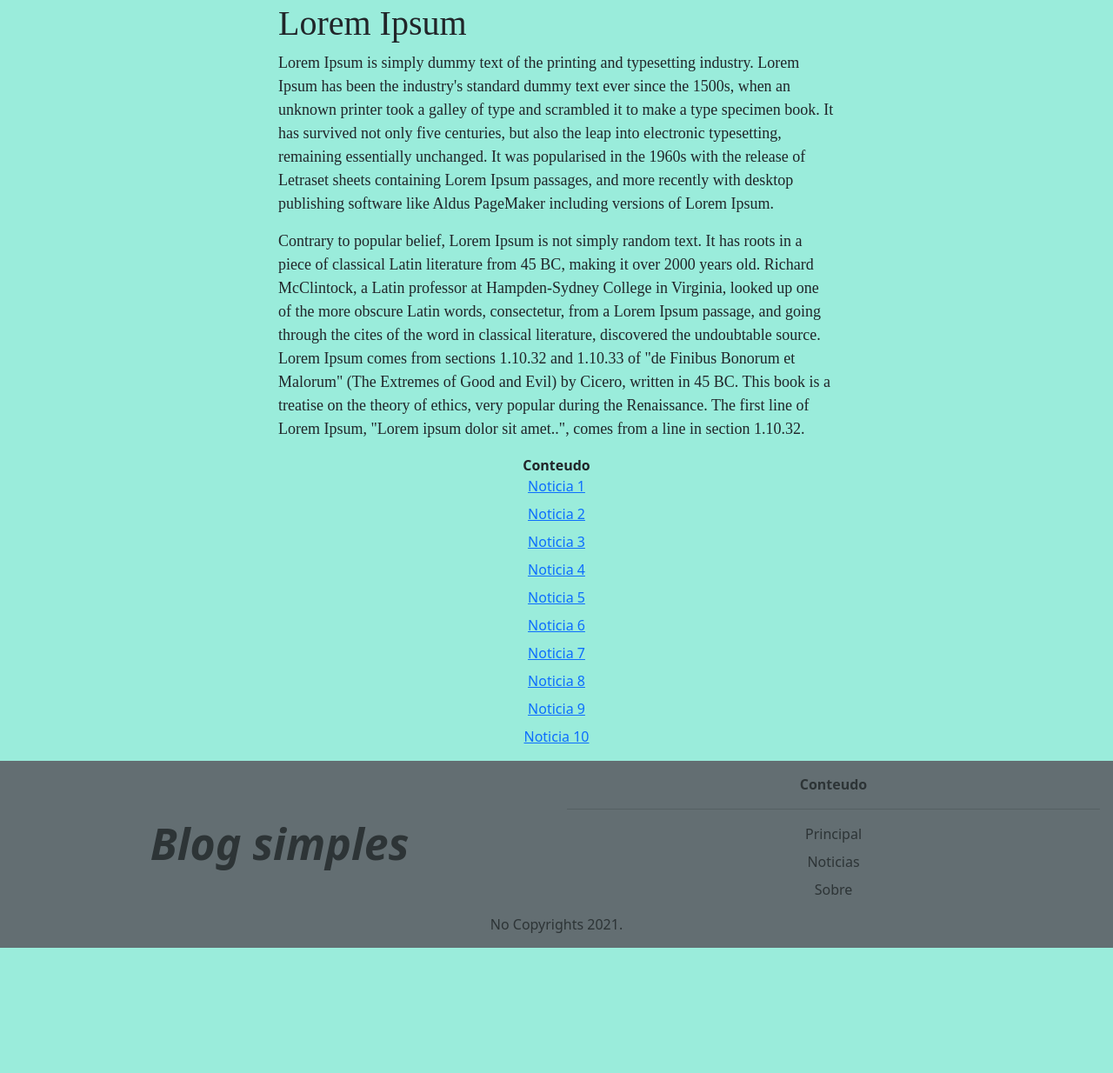
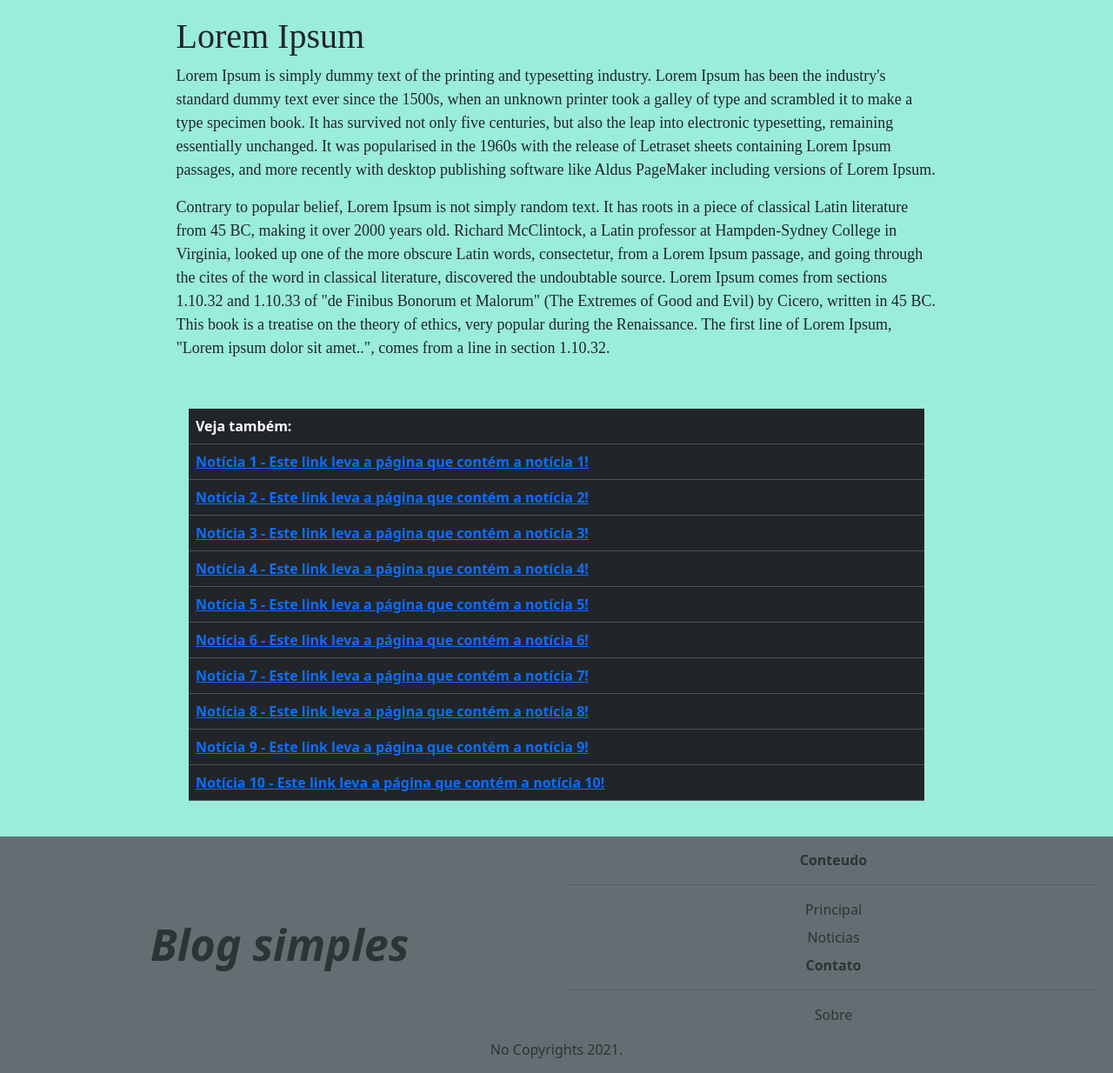
Before and after one commit to r0t1v/AvaliationOneDSweb, a plain HTML site: page index.html in a window 1280 px wide. Shown: the part 482-1716 px from the top of the page at 87% size. Before the commit the page ends 1572 px from the top, so only its background shows below. Drawn offline with nearby package versions, Linux system fonts and the light colour scheme.

Commit message:
adjustment v2

```diff
--- a/index.html
+++ b/index.html
@@ -12,18 +12,20 @@
 	</head>
 	<body style="background-color: #9AECDB">
 		<div class="topolang" align="right">
-			<img alt="EN-US" src="https://i.imgur.com/QqtGoQ4.gif" width="15" height="10" />EN-US
+			<img alt="EN-US" src="https://i.imgur.com/QqtGoQ4.gif" width="15" height="10"/>EN-US
 			<img alt="PT-BR" src="https://i.imgur.com/3fl9Sfi.gif" width="15" height="10"/>PT-BR
 		</div>
 		<center>
+		<nav>
 		<div class="menu">
 			<h1 style="font-weight: bold; color: #0984e3;">Blog simples</h1>
 				<div class="btn-group" role="group" aria-label="Basic example">
 					<a class="btn btn-outline-primary" href="index.html" role="button">Principal</a>
-					<a class="btn btn-outline-primary" href="#noticias" role="button">Noticias</a>
+					<a class="btn btn-outline-primary" href="#noticia" role="button">Noticias</a>
 					<a class="btn btn-outline-primary" href="#sobre" role="button">Sobre</a>
 				</div>
 		</div>
+		</nav>
 		<div id="carousel" class="carousel slide" data-bs-ride="carousel">
 			  <div class="carousel-indicators">
 			    <button type="button" data-bs-target="#carousel" data-bs-slide-to="0" class="active" aria-current="true" aria-label="Slide 1"></button>
@@ -36,36 +38,36 @@
 			    <div class="carousel-item active">
 			      <img src="src/slide1.png" class="d-block w-75" alt="...">
 			      <div class="carousel-caption d-none d-md-block">
-			        <a href="" style="text-decoration-line: none; color:#00cec9"><h5>Noticia 1</h5></a>
-			        <p>Este link leva a pegina que contem a noticia 1.</p>
+			        <a href="" style="text-decoration-line: none; color:#00cec9"><h5>Notícia 1</h5></a>
+			        <p>Este link leva a página que contém a notícia 1.</p>
 			      </div>
 			    </div>
 			    <div class="carousel-item">
 			      <img src="src/slide2.png" class="d-block w-75" alt="...">
 			      <div class="carousel-caption d-none d-md-block">
-			        <a href="" style="text-decoration-line: none; color:#6c5ce7"><h5>Noticia 2</h5></a>
-			        <p>Este link leva a pegina que contem a noticia 2.</p>
+			        <a href="" style="text-decoration-line: none; color:#6c5ce7"><h5>Notícia 2</h5></a>
+			        <p>Este link leva a página que contém a notícia 2.</p>
 			      </div>
 			    </div>
 			    <div class="carousel-item">
 			      <img src="src/slide3.png" class="d-block w-75" alt="...">
 			      <div class="carousel-caption d-none d-md-block">
-			        <a href="" style="text-decoration-line: none; color:#00b894"><h5>Noticia 3</h5></a>
-			        <p>Este link leva a pegina que contem a noticia 3.</p>
+			        <a href="" style="text-decoration-line: none; color:#00b894"><h5>Notícia 3</h5></a>
+			        <p>Este link leva a página que contém a notícia 3.</p>
 			      </div>
 			    </div>
 			    <div class="carousel-item">
 			      <img src="src/slide4.png" class="d-block w-75" alt="...">
 			      <div class="carousel-caption d-none d-md-block">
-			        <a href="" style="text-decoration-line: none; color:#00b894"><h5>Noticia 4</h5></a>
-			        <p>Este link leva a pegina que contem a noticia 4.</p>
+			        <a href="" style="text-decoration-line: none; color:#00b894"><h5>Notícia 4</h5></a>
+			        <p>Este link leva a página que contém a notícia 4.</p>
 			      </div>
 			    </div>
 			    <div class="carousel-item">
 			      <img src="src/slide5.png" class="d-block w-75" alt="...">
 			      <div class="carousel-caption d-none d-md-block">
-			        <a href="" style="text-decoration-line: none; color:#00b894"><h5>Noticia 5</h5></a>
-			        <p>Este link leva a pegina que contem a noticia 5.</p>
+			        <a href="" style="text-decoration-line: none; color:#00b894"><h5>Notícia 5</h5></a>
+			        <p>Este link leva a página que contém a notícia 5.</p>
 			      </div>
 			    </div>
 			  </div>
@@ -79,25 +81,29 @@
 			  </button>
 		</div>
 		<section style="font-family: Corbel; font-size: 18px">
-		<h1 align="left">Lorem Ipsum</h2>
-		<p align="left">Lorem Ipsum is simply dummy text of the printing and typesetting industry. Lorem Ipsum has been the industry's standard dummy text ever since the 1500s, when an unknown printer took a galley of type and scrambled it to make a type specimen book. It has survived not only five centuries, but also the leap into electronic typesetting, remaining essentially unchanged. It was popularised in the 1960s with the release of Letraset sheets containing Lorem Ipsum passages, and more recently with desktop publishing software like Aldus PageMaker including versions of Lorem Ipsum.</p>
-		<p align="left">Contrary to popular belief, Lorem Ipsum is not simply random text. It has roots in a piece of classical Latin literature from 45 BC, making it over 2000 years old. Richard McClintock, a Latin professor at Hampden-Sydney College in Virginia, looked up one of the more obscure Latin words, consectetur, from a Lorem Ipsum passage, and going through the cites of the word in classical literature, discovered the undoubtable source. Lorem Ipsum comes from sections 1.10.32 and 1.10.33 of "de Finibus Bonorum et Malorum" (The Extremes of Good and Evil) by Cicero, written in 45 BC. This book is a treatise on the theory of ethics, very popular during the Renaissance. The first line of Lorem Ipsum, "Lorem ipsum dolor sit amet..", comes from a line in section 1.10.32.</p>
+			<div class="text">
+			<h1 align="left">Lorem Ipsum</h2>
+			<p align="left">Lorem Ipsum is simply dummy text of the printing and typesetting industry. Lorem Ipsum has been the industry's standard dummy text ever since the 1500s, when an unknown printer took a galley of type and scrambled it to make a type specimen book. It has survived not only five centuries, but also the leap into electronic typesetting, remaining essentially unchanged. It was popularised in the 1960s with the release of Letraset sheets containing Lorem Ipsum passages, and more recently with desktop publishing software like Aldus PageMaker including versions of Lorem Ipsum.</p>
+			<p align="left">Contrary to popular belief, Lorem Ipsum is not simply random text. It has roots in a piece of classical Latin literature from 45 BC, making it over 2000 years old. Richard McClintock, a Latin professor at Hampden-Sydney College in Virginia, looked up one of the more obscure Latin words, consectetur, from a Lorem Ipsum passage, and going through the cites of the word in classical literature, discovered the undoubtable source. Lorem Ipsum comes from sections 1.10.32 and 1.10.33 of "de Finibus Bonorum et Malorum" (The Extremes of Good and Evil) by Cicero, written in 45 BC. This book is a treatise on the theory of ethics, very popular during the Renaissance. The first line of Lorem Ipsum, "Lorem ipsum dolor sit amet..", comes from a line in section 1.10.32.</p>
+			</div>
 		</section>
-		<aside>
-			<dl>
-				<dt>Conteudo</dt>
-					<dd><a href="">Noticia 1</a></dd>
-					<dd><a href="">Noticia 2</a></dd>
-					<dd><a href="">Noticia 3</a></dd>
-					<dd><a href="">Noticia 4</a></dd>
-					<dd><a href="">Noticia 5</a></dd>
-					<dd><a href="">Noticia 6</a></dd>
-					<dd><a href="">Noticia 7</a></dd>
-					<dd><a href="">Noticia 8</a></dd>
-					<dd><a href="">Noticia 9</a></dd>
-					<dd><a href="">Noticia 10</a></dd>
-			</dl>
-		</aside>
+		<div class="noticia" id="noticia" align="right">
+			<table class="table table-dark table-hover">
+				<thead><tr><th>Veja também:</th></tr></thead>
+					<tbody>
+					<tr><th><a href="">Notícia 1 - Este link leva a página que contém a notícia 1!</a></th></tr>
+					<tr><th><a href="">Notícia 2 - Este link leva a página que contém a notícia 2!</a></th></tr>
+					<tr><th><a href="">Notícia 3 - Este link leva a página que contém a notícia 3!</a></th></tr>
+					<tr><th><a href="">Notícia 4 - Este link leva a página que contém a notícia 4!</a></th></tr>
+					<tr><th><a href="">Notícia 5 - Este link leva a página que contém a notícia 5!</a></th></tr>
+					<tr><th><a href="">Notícia 6 - Este link leva a página que contém a notícia 6!</a></th></tr>
+					<tr><th><a href="">Notícia 7 - Este link leva a página que contém a notícia 7!</a></th></tr>
+					<tr><th><a href="">Notícia 8 - Este link leva a página que contém a notícia 8!</a></th></tr>
+					<tr><th><a href="">Notícia 9 - Este link leva a página que contém a notícia 9!</a></th></tr>
+					<tr><th><a href="">Notícia 10 - Este link leva a página que contém a notícia 10!</a></th></tr>
+					</tbody>
+			</table>
+		</div>
 		</center>
 		<footer>
 			<div class="final">
@@ -110,9 +116,11 @@
 						    <dl>
 								<dt>Conteudo</dt>
 								<hr>
-								<dd><a href="" style="text-decoration-line: none; color: #2d3436">Principal</a></dd>
-								<dd><a href="" style="text-decoration-line: none; color: #2d3436">Noticias</a></dd>
-								<dd><a href="" style="text-decoration-line: none; color: #2d3436">Sobre</a></dd>
+								<dd><a href="index.html" style="text-decoration-line: none; color: #2d3436">Principal</a></dd>
+								<dd><a href="#noticia" style="text-decoration-line: none; color: #2d3436">Noticias</a></dd>
+								<dt>Contato</dt>
+								<hr>
+								<dd><a href="about.html" style="text-decoration-line: none; color: #2d3436">Sobre</a></dd>
 							</dl>
 						</div>
 				  	</div>
--- a/styles/styles.css
+++ b/styles/styles.css
@@ -33,7 +33,15 @@
 	font-style: italic;
 }
 section{
-	width: 50%;
+	width: 100%;
+	padding: 15px;
+}
+section .text{
+	width: 70%;
+}
+#noticia {
+ 	width: 70%;
+ 	padding: 25px;
 }
 footer .final {
 	width: 100%;
```
